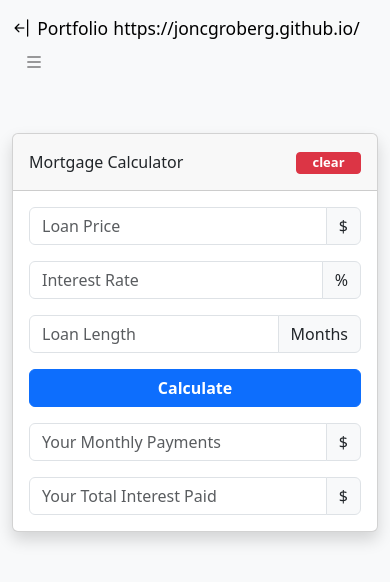
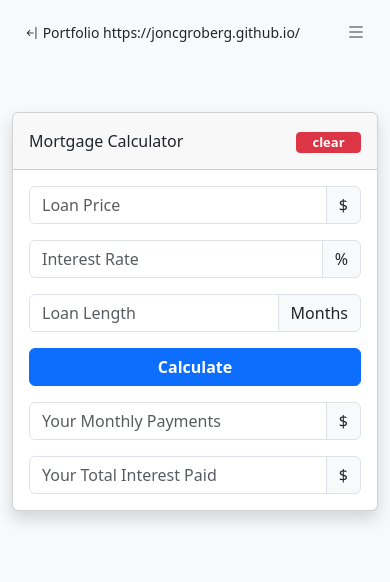
Before and after one commit to JonCGroberg/FinancialCalculator, a plain HTML site: page mortgageCalculator.html in a window 390 px wide. Drawn offline with nearby package versions, Linux system fonts and the light colour scheme.

Commit message:
update theme

```diff
--- a/mortgageCalculator.html
+++ b/mortgageCalculator.html
@@ -29,11 +29,13 @@
     <nav class="navbar navbar-expand-md">
       <div class="container-fluid">
         <a class="navbar-brand" href="https://joncgroberg.github.io">
-          <div class="">
-            <i class="bi bi-arrow-bar-left"></i>
-            <span class="small">Portfolio</span>
-            <span class="small d-inline d-md-none"
-              >https://joncgroberg.github.io/</span
+          <div class="btn ">
+            <span class="d-none d-md-inline"
+              ><i class="bi bi-arrow-bar-left"></i> Portfolio</span
+            >
+            <span class="small d-inline d-md-none">
+              <i class="bi bi-arrow-bar-left"></i>
+              Portfolio https://joncgroberg.github.io/</span
             >
           </div>
         </a>
```
